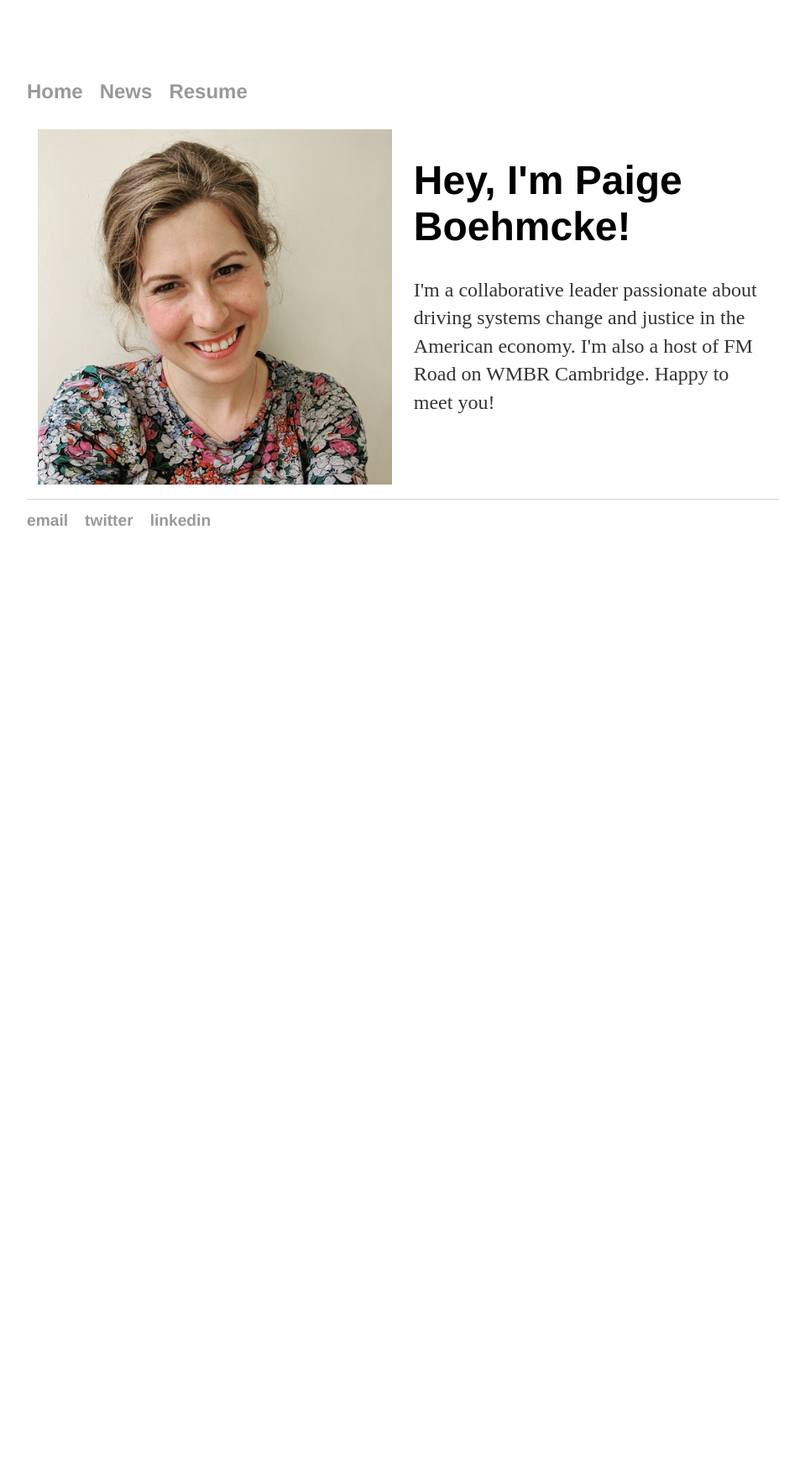
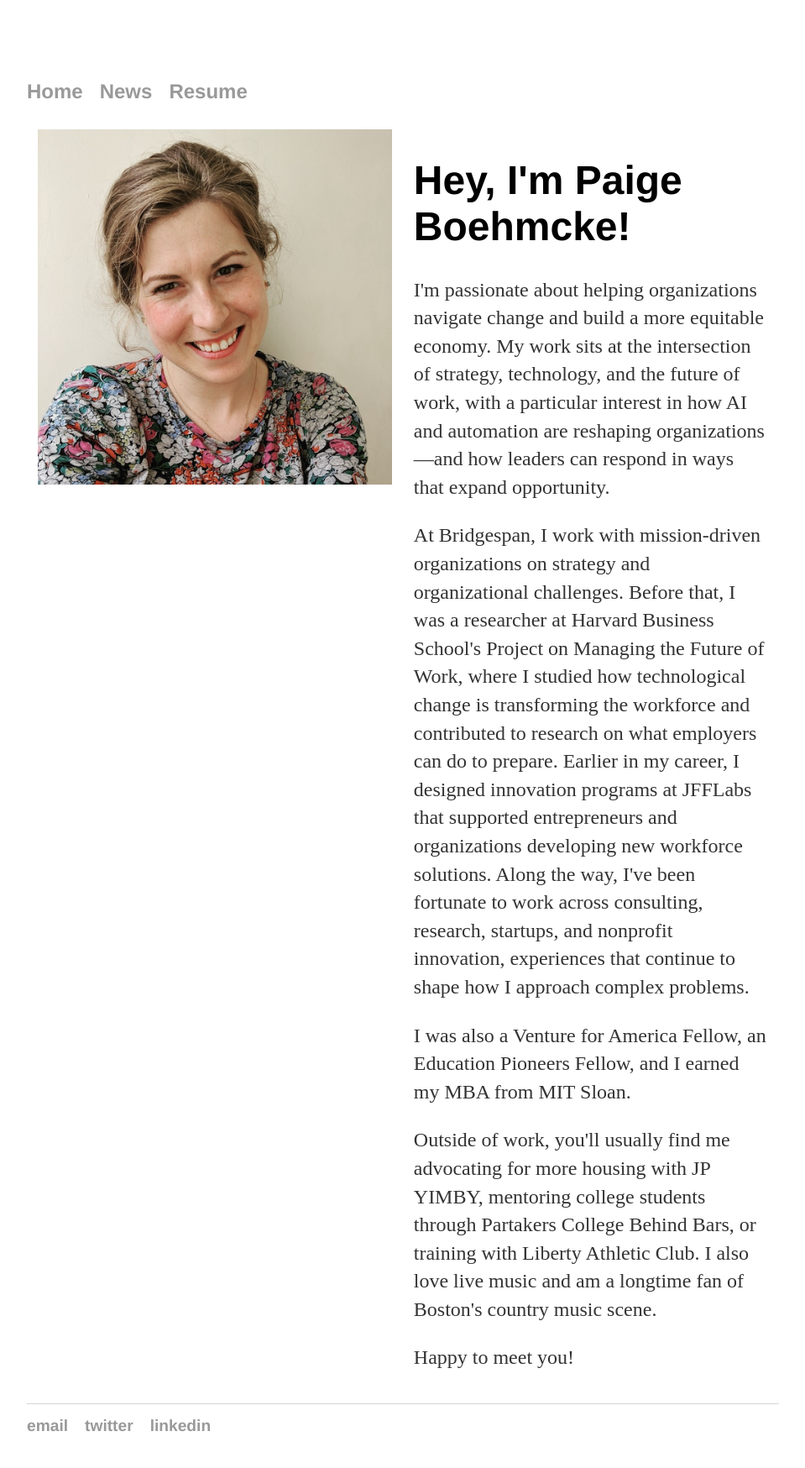
Before and after one commit to paigeboehmcke/paigeboehmcke.github.io, a Jekyll site: the page built from index.html, in a window 1280 px wide. Shown: the whole page at 84% size, without its empty margins (160-1119 px from the left). Built offline with Jekyll 4.4.1, drawn with Linux system fonts in a browser that asks for light colours; before the commit the page ends 900 px from its top, so only the background shows below that.

Commit message:
Update index.html
Updated bio 8/7/2026

```diff
--- a/index.html
+++ b/index.html
@@ -7,5 +7,10 @@ title: Paige Boehmcke
 </div>
 <div class="blurb">
 	<h1>Hey, I'm Paige Boehmcke!</h1>
-	<p>I'm a collaborative leader passionate about driving systems change and justice in the American economy. I'm also a host of FM Road on WMBR Cambridge. Happy to meet you!</p></p>
+	<p>I'm passionate about helping organizations navigate change and build a more equitable economy. My work sits at the intersection of strategy, technology, and the future of work, with a particular interest in how AI and automation are reshaping organizations—and how leaders can respond in ways that expand opportunity.</p>
+	<p>At Bridgespan, I work with mission-driven organizations on strategy and organizational challenges. Before that, I was a researcher at Harvard Business School's Project on Managing the Future of Work, where I studied how technological change is transforming the workforce and contributed to research on what employers can do to prepare. Earlier in my career, I designed innovation programs at JFFLabs that supported entrepreneurs and organizations developing new workforce solutions. Along the way, I've been fortunate to work across consulting, research, startups, and nonprofit innovation, experiences that continue to shape how I approach complex problems.</p>
+	<p>I was also a Venture for America Fellow, an Education Pioneers Fellow, and I earned my MBA from MIT Sloan.</p>
+	<p>Outside of work, you'll usually find me advocating for more housing with JP YIMBY, mentoring college students through Partakers College Behind Bars, or training with Liberty Athletic Club. I also love live music and am a longtime fan of Boston's country music scene.</p>
+	<p>Happy to meet you!</p>
+</p>
 </div>
```
